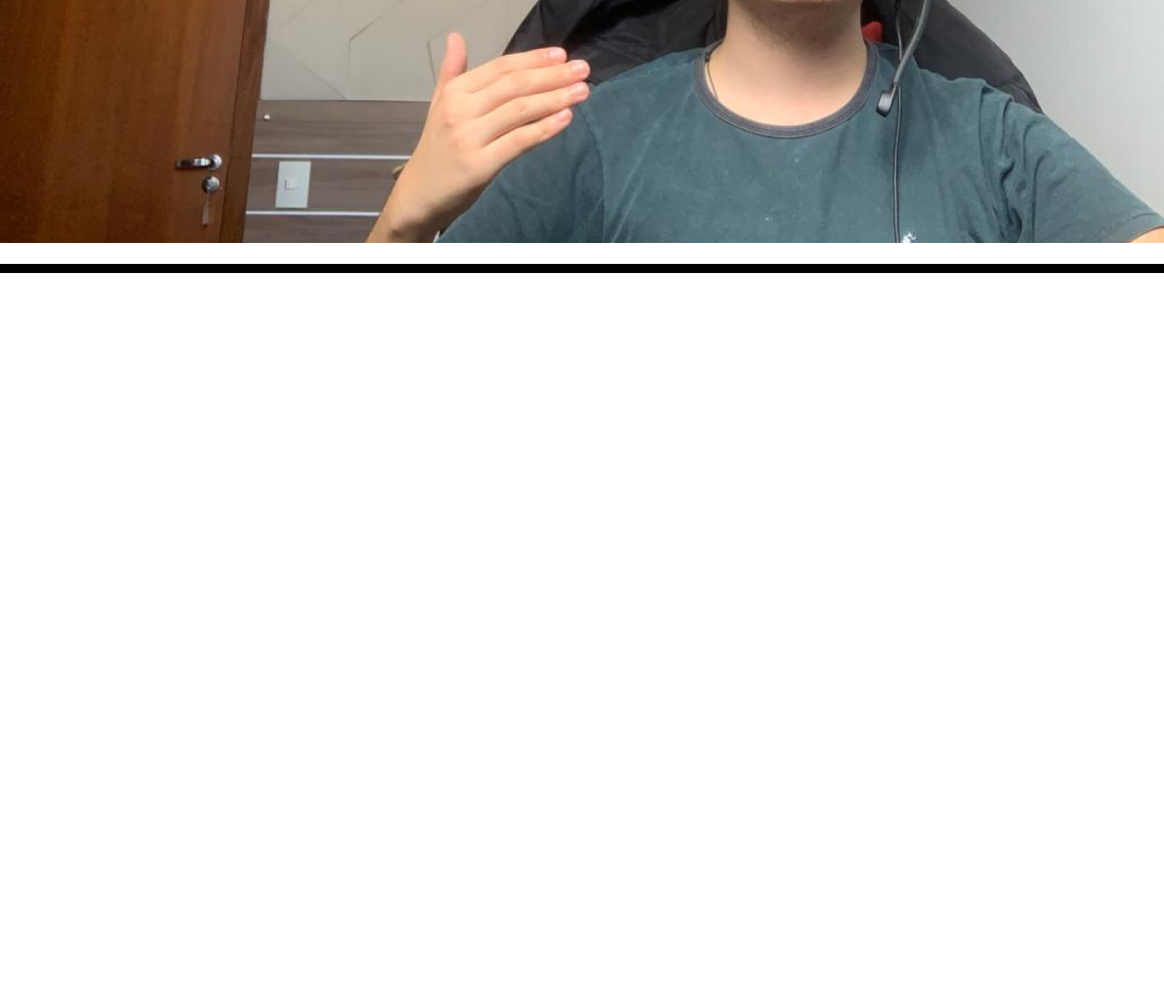
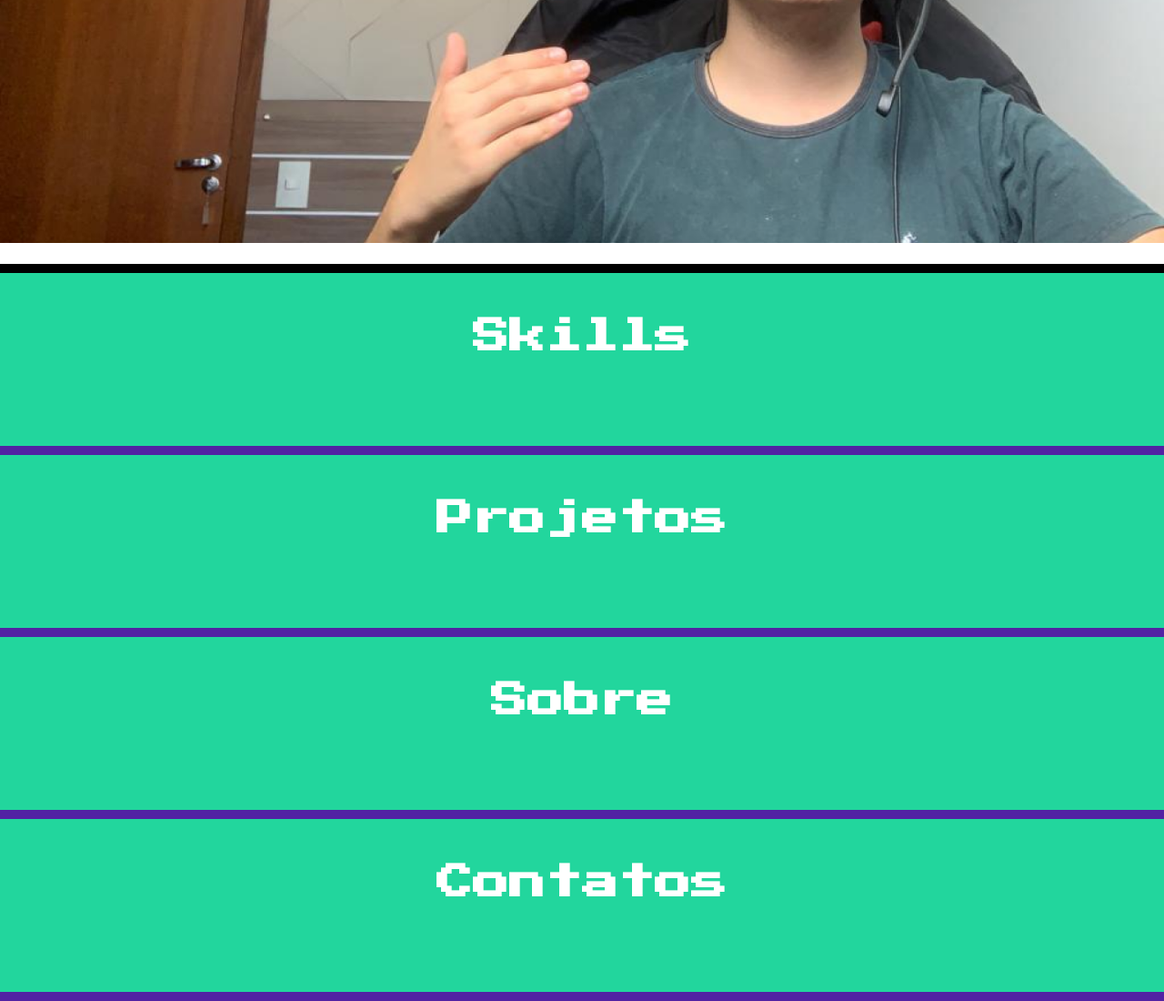
Before and after one commit to filipetocchio/curso-html-css-feliz, a plain HTML site: page index.html in a window 1280 px wide. Shown: the part 592-1692 px from the top of the page at 91% size. Before the commit the page ends 892 px from the top, so only its background shows below. Drawn offline with Linux system fonts and the light colour scheme.

Commit message:
new component section + html changes

```diff
--- /dev/null
+++ b/assets/CSS/components/section.css
@@ -0,0 +1,6 @@
+.section {
+    background-color: #22D69D;
+    padding-top: 50px;
+    padding-bottom: 100px;
+    border-bottom: 10px solid #5222A3;
+}
--- a/assets/CSS/components/title.css
+++ b/assets/CSS/components/title.css
@@ -4,3 +4,9 @@
     color: #5222A3;
     text-shadow: 4px 4px 0px #000;
 }
+
+.title.-second {
+    color: #FFF;
+    text-shadow: none;
+    text-align: center;
+}
--- a/index.html
+++ b/index.html
@@ -16,6 +16,14 @@
 
     <link rel="stylesheet" href="assets/CSS/components/header.css">
     <link rel="stylesheet" href="assets/CSS/components/banner.css">
+    <link rel="stylesheet" href="assets/CSS/components/Skills.css">
+
+    <!-- <link rel="stylesheet" href="assets/CSS/components/projetos.css"> -->
+    <!-- <link rel="stylesheet" href="assets/CSS/components/sobre.css"> -->
+    <!-- <link rel="stylesheet" href="assets/CSS/components/contatos.css"> -->
+    <!-- <link rel="stylesheet" href="assets/CSS/components/footer.css"> -->
+
+    <link rel="stylesheet" href="assets/CSS/components/section.css">
     <link rel="stylesheet" href="assets/CSS/components/buttom.css">
     <link rel="stylesheet" href="assets/CSS/components/title.css">
     <link rel="stylesheet" href="assets/CSS/components/subtitle.css">
@@ -54,8 +62,8 @@
     <section class="banner">
         <div class="wrapper">
             <div class="box">
-                <h1 class="title">Filipe Tocchio</h1>
-                <h2 class="subtitle">Software Developer</h2>
+                <h2 class="title">Filipe Tocchio</h2>
+                <h3 class="subtitle">Software Developer</h3>
             </div>
             <div class="navigation">
                 <a class="buttom" href="" lang="en">Download CV</a>
@@ -66,33 +74,33 @@
     <!-- End Banner -->
 
     <!-- ======= Skills ======= -->
-    <!-- <section>
-
-    </section> -->
+    <section class="section">
+        <h2 class="title -second">Skills</h2>
+    </section>
     <!-- End Skills -->
 
     <!-- ======= Projetos ======= -->
-    <!-- <section>
-
-    </section> -->
+    <section class="section">
+        <h2 class="title -second">Projetos</h2>
+    </section>
     <!-- End Projetos -->
 
     <!-- ======= Sobre ======= -->
-    <!-- <section>
-
-    </section> -->
+    <section class="section">
+        <h2 class="title -second">Sobre</h2>
+    </section>
     <!-- End Sobre -->
 
     <!-- ======= Contatos ======= -->
-    <!-- <section>
-
-    </section> -->
+    <section class="section">
+        <h2 class="title -second">Contatos</h2>
+    </section>
     <!-- End Contatos -->
 
     <!-- ======= Footer ======= -->
-    <!-- <footer>
+    <footer>
 
-    </footer> -->
+    </footer>
     <!-- End Footer -->
 
 </body>
```
